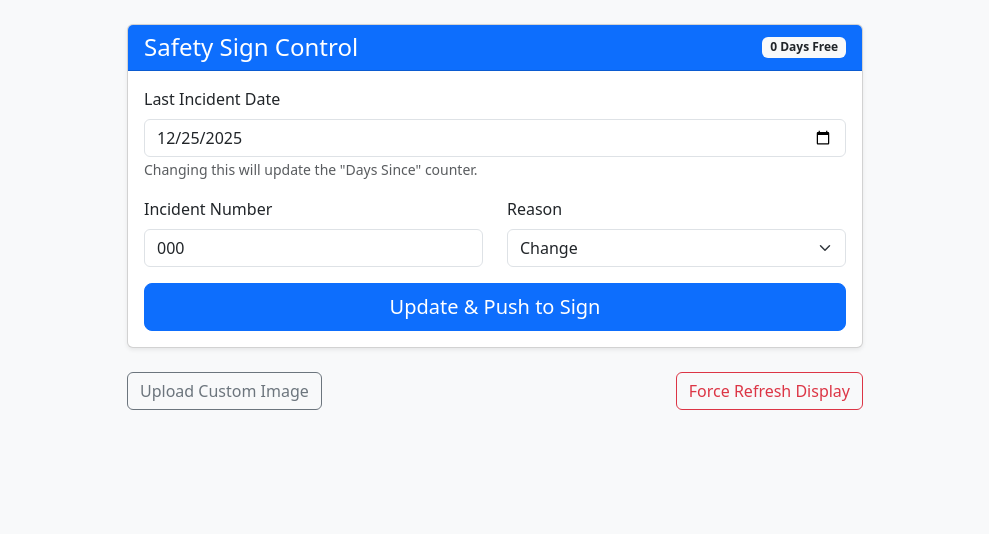
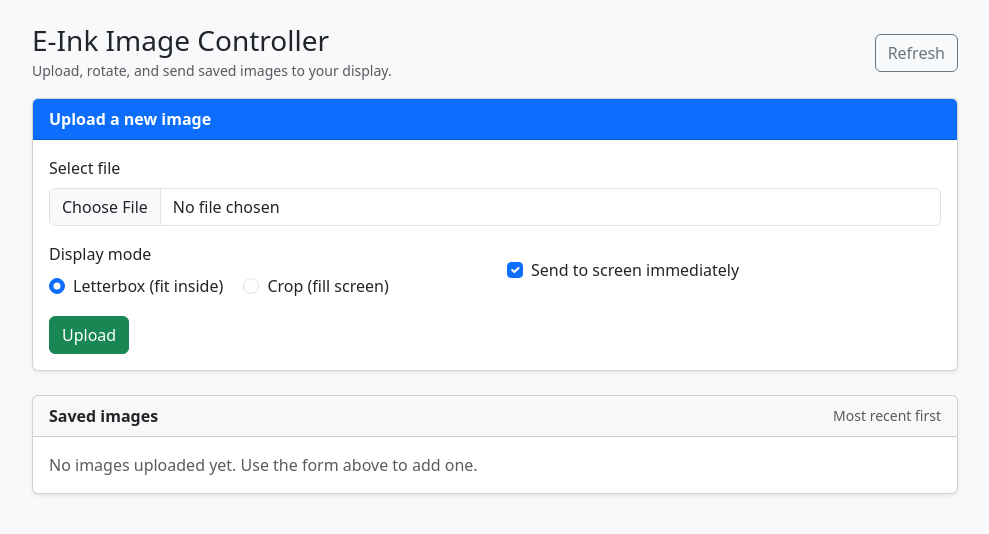
Before and after one commit to dsackr/eframe, a Flask app: page / in a window 1280 px wide. Shown: the top 534 px of the page, without its empty margins (145-1134 px from the left). Run offline with Flask 3, Linux system fonts and the light colour scheme; parts of the project's set-up code (start-up, migrations or seed data) failed here and were passed over.

Commit message:
Refocus app to manage display images

```diff
--- a/app.py
+++ b/app.py
@@ -1,45 +1,20 @@
 #!/usr/bin/env python3
+import logging
+import os
+import signal
 import sys
-import os
-import json
 import time
-import threading
-import schedule
-import uuid
-import signal
-import logging
+from datetime import datetime
 from pathlib import Path
-from datetime import datetime, timedelta
-from flask import Flask, render_template, request, redirect, url_for, send_from_directory
-from PIL import Image, ImageDraw, ImageFont, ImageOps
+from typing import Optional
+from flask import Flask, abort, redirect, render_template, request, send_from_directory, url_for
+from PIL import Image, ImageOps
 from werkzeug.utils import secure_filename
 
 # --- CONFIGURATION ---
 BASE_DIR = Path(__file__).resolve().parent
 LIB_DIR = BASE_DIR / "lib"
-STATIC_DIR = BASE_DIR / "static"
 UPLOAD_DIR = BASE_DIR / "uploads"
-DATA_FILE = BASE_DIR / 'data.json'
-BACKGROUND_IMAGE = STATIC_DIR / 'background.png'
-OUTPUT_IMAGE = STATIC_DIR / 'current_sign.png'
-
-# Font sizes
-FONT_SIZE_DAYS = 400
-FONT_SIZE_PRIOR_COUNT = 150
-FONT_SIZE_INCIDENT = 100
-FONT_SIZE_CHECKMARK = 80
-
-# Positioning
-DAYS_Y_POSITION = 160
-DAYS_X_OFFSET = 0
-PRIOR_COUNT_X = 220
-PRIOR_COUNT_Y = 630
-INCIDENT_X_OFFSET = 70
-INCIDENT_Y = 650
-CHECKMARK_X = 940
-CHECKMARK_CHANGE_Y = 575
-CHECKMARK_DEPLOY_Y = 645
-CHECKMARK_MISSED_Y = 705
 
 # Display Config
 PANEL_WIDTH = 1600
@@ -49,7 +24,7 @@ PANEL_HEIGHT = 1200
 logging.basicConfig(
     level=logging.INFO,
     format='%(asctime)s - %(name)s - %(levelname)s - %(message)s',
-    handlers=[logging.StreamHandler()]
+    handlers=[logging.StreamHandler()],
 )
 logger = logging.getLogger(__name__)
 
@@ -62,51 +37,45 @@ app.config['MAX_CONTENT_LENGTH'] = 20 * 1024 * 1024
 ALLOWED_EXTENSIONS = {'png', 'jpg', 'jpeg', 'gif', 'bmp', 'webp'}
 os.makedirs(UPLOAD_DIR, exist_ok=True)
 
+
 # --- UTILITIES ---
 
 def signal_handler(sig, frame):
-    logger.info('Shutting down Safety Tracker...')
+    logger.info('Shutting down display app...')
     sys.exit(0)
+
 
 signal.signal(signal.SIGINT, signal_handler)
 signal.signal(signal.SIGTERM, signal_handler)
 
-def allowed_file(filename):
+
+def allowed_file(filename: str) -> bool:
     return '.' in filename and filename.rsplit('.', 1)[1].lower() in ALLOWED_EXTENSIONS
 
-def load_data():
-    if os.path.exists(DATA_FILE):
-        with open(DATA_FILE, 'r') as f:
-            return json.load(f)
-    return {
-        'days_since': 0, 'prior_count': 0, 'incident_number': '000',
-        'incident_date': datetime.now().strftime('%Y-%m-%d'),
-        'prior_incident_date': datetime.now().strftime('%Y-%m-%d'),
-        'reason': 'Change'
-    }
 
-def save_data(data):
-    with open(DATA_FILE, 'w') as f:
-        json.dump(data, f, indent=2)
+def get_image_path(filename: str) -> Optional[Path]:
+    safe_name = secure_filename(filename)
+    if safe_name != filename or not allowed_file(safe_name):
+        return None
+    path = UPLOAD_DIR / safe_name
+    if not path.exists():
+        return None
+    return path
 
-def get_font(size):
-    # Try local font first, then system font, then default
-    local_font = STATIC_DIR / 'DejaVuSans-Bold.ttf'
-    system_font = '/usr/share/fonts/truetype/dejavu/DejaVuSans-Bold.ttf'
 
-    try:
-        if local_font.exists():
-            return ImageFont.truetype(str(local_font), size)
-        elif os.path.exists(system_font):
-            return ImageFont.truetype(system_font, size)
-    except:
-        pass
-    return ImageFont.load_default()
-
-def process_image_for_display(img, target_size=(PANEL_WIDTH, PANEL_HEIGHT), mode='letterbox', bg_color='white'):
+def process_image_for_display(
+    img: Image.Image,
+    target_size=(PANEL_WIDTH, PANEL_HEIGHT),
+    mode: str = 'letterbox',
+    rotation_degrees: int = 0,
+    bg_color: str = 'white',
+) -> Image.Image:
     if img.mode != 'RGB':
         img = img.convert('RGB')
     img = ImageOps.exif_transpose(img)
+
+    if rotation_degrees % 360 != 0:
+        img = img.rotate(rotation_degrees, expand=True)
 
     img_width, img_height = img.size
     target_width, target_height = target_size
@@ -131,18 +100,19 @@ def process_image_for_display(img, target_size=(PANEL_WIDTH, PANEL_HEIGHT), mode
         img = canvas
     return img
 
-def display_on_epaper(img_path, crop_mode=False):
+
+def display_on_epaper(img_path: str, mode: str = 'letterbox', rotation_degrees: int = 0) -> bool:
     if not os.path.exists(img_path):
         return False
     try:
         import epd13in3E
-        logger.info(f"Displaying {img_path}")
+
+        logger.info(f"Displaying {img_path} ({mode}, {rotation_degrees} deg)")
         epd = epd13in3E.EPD()
         epd.Init()
 
         img = Image.open(img_path)
-        mode = 'crop' if crop_mode else 'letterbox'
-        img_processed = process_image_for_display(img, (PANEL_WIDTH, PANEL_HEIGHT), mode=mode)
+        img_processed = process_image_for_display(img, (PANEL_WIDTH, PANEL_HEIGHT), mode=mode, rotation_degrees=rotation_degrees)
 
         epd.display(epd.getbuffer(img_processed))
         time.sleep(2)
@@ -155,114 +125,90 @@ def display_on_epaper(img_path, crop_mode=False):
         logger.error(f"EPD Error: {e}")
         return False
 
-def generate_sign(auto_display=False):
-    data = load_data()
 
-    # Recalculate days
-    if 'incident_date' in data:
-        incident_date = datetime.strptime(data['incident_date'], '%Y-%m-%d')
-        data['days_since'] = (datetime.now() - incident_date).days
+def get_uploaded_files(limit: int = 24):
+    files = []
+    for fname in os.listdir(UPLOAD_DIR):
+        if not allowed_file(fname):
+            continue
+        path = UPLOAD_DIR / fname
+        files.append(
+            {
+                'name': fname,
+                'uploaded': datetime.fromtimestamp(path.stat().st_mtime),
+                'size_kb': round(path.stat().st_size / 1024),
+            }
+        )
+    files.sort(key=lambda f: f['uploaded'], reverse=True)
+    return files[:limit]
 
-    # Recalculate prior record
-    if 'prior_incident_date' in data and 'incident_date' in data:
-        prior = datetime.strptime(data['prior_incident_date'], '%Y-%m-%d')
-        curr = datetime.strptime(data['incident_date'], '%Y-%m-%d')
-        data['prior_count'] = (curr - prior).days
 
-    # Check if background exists, create placeholder if not
-    if not os.path.exists(BACKGROUND_IMAGE):
-        img = Image.new('RGB', (PANEL_WIDTH, PANEL_HEIGHT), color='white')
-    else:
-        img = Image.open(BACKGROUND_IMAGE)
+def rotate_image_file(path: Path, degrees: int) -> None:
+    img = Image.open(path)
+    img = ImageOps.exif_transpose(img)
+    rotated = img.rotate(degrees, expand=True)
+    rotated.save(path)
 
-    draw = ImageDraw.Draw(img)
-    w, h = img.size
-
-    # Draw Days
-    font_days = get_font(FONT_SIZE_DAYS)
-    bbox = draw.textbbox((0,0), str(data['days_since']), font=font_days)
-    draw.text(((w - (bbox[2]-bbox[0]))//2 + DAYS_X_OFFSET, DAYS_Y_POSITION), str(data['days_since']), font=font_days, fill='black')
-
-    # Draw Prior
-    font_count = get_font(FONT_SIZE_PRIOR_COUNT)
-    bbox_p = draw.textbbox((0,0), str(data['prior_count']), font=font_count)
-    draw.text((PRIOR_COUNT_X - (bbox_p[2]-bbox_p[0])//2, PRIOR_COUNT_Y), str(data['prior_count']), font=font_count, fill='white')
-
-    # Draw Incident #
-    font_inc = get_font(FONT_SIZE_INCIDENT)
-    bbox_i = draw.textbbox((0,0), str(data['incident_number']), font=font_inc)
-    draw.text(((w//2) - (bbox_i[2]-bbox_i[0])//2 + INCIDENT_X_OFFSET, INCIDENT_Y), str(data['incident_number']), font=font_inc, fill='white')
-
-    # Draw Checkmark
-    font_check = get_font(FONT_SIZE_CHECKMARK)
-    reason_map = {
-        'Change': CHECKMARK_CHANGE_Y,
-        'Deploy': CHECKMARK_DEPLOY_Y,
-        'Missed': CHECKMARK_MISSED_Y
-    }
-    if data['reason'] in reason_map:
-        draw.text((CHECKMARK_X, reason_map[data['reason']]), '✓', font=font_check, fill='blue')
-
-    img.save(OUTPUT_IMAGE)
-    if auto_display:
-        display_on_epaper(OUTPUT_IMAGE)
-    return OUTPUT_IMAGE
 
 # --- ROUTES ---
 
+
 @app.route('/')
 def index():
-    return render_template('index.html', data=load_data())
+    files = get_uploaded_files()
+    return render_template('index.html', files=files)
 
-@app.route('/update', methods=['POST'])
-def update():
-    data = load_data()
-    # If date changed, update prior record logic
-    new_date = request.form.get('incident_date')
-    if new_date and new_date != data.get('incident_date'):
-        data['prior_incident_date'] = data.get('incident_date')
-
-    data['incident_number'] = request.form.get('incident_number')
-    data['incident_date'] = new_date
-    data['reason'] = request.form.get('reason')
-    save_data(data)
-    generate_sign(auto_display=True)
-    return redirect(url_for('index'))
-
-@app.route('/upload_image')
-def upload_page():
-    files = sorted([f for f in os.listdir(UPLOAD_DIR) if allowed_file(f)], reverse=True)[:20]
-    return render_template('upload.html', files=files)
 
 @app.route('/upload', methods=['POST'])
 def upload():
     f = request.files.get('file')
     if f and allowed_file(f.filename):
         fname = secure_filename(f"{datetime.now().strftime('%Y%m%d_%H%M%S')}_{f.filename}")
-        path = os.path.join(UPLOAD_DIR, fname)
+        path = UPLOAD_DIR / fname
         f.save(path)
+
+        mode = request.form.get('mode', 'letterbox')
         if request.form.get('display_immediately'):
-            display_on_epaper(path, crop_mode=(request.form.get('crop_mode')=='on'))
-    return redirect(url_for('upload_page'))
+            display_on_epaper(str(path), mode=mode)
+    return redirect(url_for('index'))
+
+
+@app.route('/display/<filename>', methods=['POST'])
+def display(filename):
+    path = get_image_path(filename)
+    if not path:
+        abort(404)
+
+    mode = request.form.get('mode', 'letterbox')
+    rotation = int(request.form.get('rotation', 0))
+    display_on_epaper(str(path), mode=mode, rotation_degrees=rotation)
+    return redirect(url_for('index'))
+
+
+@app.route('/rotate/<filename>', methods=['POST'])
+def rotate(filename):
+    path = get_image_path(filename)
+    if not path:
+        abort(404)
+
+    direction = request.form.get('direction', 'right')
+    degrees = -90 if direction == 'left' else 90
+    rotate_image_file(path, degrees)
+    return redirect(url_for('index'))
+
 
 @app.route('/preview/<filename>')
 def preview(filename):
-    return send_from_directory(UPLOAD_DIR, filename)
+    path = get_image_path(filename)
+    if not path:
+        abort(404)
+    return send_from_directory(str(UPLOAD_DIR), path.name)
 
-@app.route('/force_refresh', methods=['POST'])
-def force_refresh():
-    generate_sign(auto_display=True)
+
+@app.route('/upload_image')
+def upload_page():
     return redirect(url_for('index'))
 
-# --- SCHEDULE ---
-def run_schedule():
-    while True:
-        schedule.run_pending()
-        time.sleep(60)
-
-schedule.every().day.at("18:00").do(lambda: generate_sign(auto_display=True))
-threading.Thread(target=run_schedule, daemon=True).start()
 
 if __name__ == '__main__':
-    generate_sign(auto_display=False)
     app.run(host='0.0.0.0', port=5000)
--- a/templates/index.html
+++ b/templates/index.html
@@ -1,52 +1,106 @@
 <!DOCTYPE html>
 <html>
 <head>
-    <title>Safety Tracker</title>
+    <title>E-Ink Image Controller</title>
     <meta name="viewport" content="width=device-width, initial-scale=1">
     <link href="https://cdn.jsdelivr.net/npm/bootstrap@5.3.0/dist/css/bootstrap.min.css" rel="stylesheet">
 </head>
 <body class="bg-light">
 <div class="container py-4">
     <div class="row justify-content-center">
-        <div class="col-md-8">
+        <div class="col-lg-10">
+            <div class="d-flex align-items-center justify-content-between mb-3">
+                <div>
+                    <h3 class="mb-0">E-Ink Image Controller</h3>
+                    <small class="text-muted">Upload, rotate, and send saved images to your display.</small>
+                </div>
+                <a href="/" class="btn btn-outline-secondary">Refresh</a>
+            </div>
+
             <div class="card shadow-sm mb-4">
-                <div class="card-header bg-primary text-white d-flex justify-content-between align-items-center">
-                    <h4 class="m-0">Safety Sign Control</h4>
-                    <span class="badge bg-light text-dark">{{ data.days_since }} Days Free</span>
+                <div class="card-header bg-primary text-white">
+                    <strong>Upload a new image</strong>
                 </div>
                 <div class="card-body">
-                    <form action="/update" method="POST">
-                        <div class="mb-3">
-                            <label class="form-label">Last Incident Date</label>
-                            <input type="date" name="incident_date" class="form-control" value="{{ data.incident_date }}" required>
-                            <small class="text-muted">Changing this will update the "Days Since" counter.</small>
+                    <form action="/upload" method="POST" enctype="multipart/form-data" class="row gy-3">
+                        <div class="col-12">
+                            <label class="form-label">Select file</label>
+                            <input type="file" name="file" class="form-control" required>
                         </div>
-                        <div class="row">
-                            <div class="col-md-6 mb-3">
-                                <label class="form-label">Incident Number</label>
-                                <input type="text" name="incident_number" class="form-control" value="{{ data.incident_number }}">
+                        <div class="col-md-6">
+                            <label class="form-label d-block">Display mode</label>
+                            <div class="form-check form-check-inline">
+                                <input class="form-check-input" type="radio" name="mode" id="modeLetterbox" value="letterbox" checked>
+                                <label class="form-check-label" for="modeLetterbox">Letterbox (fit inside)</label>
                             </div>
-                            <div class="col-md-6 mb-3">
-                                <label class="form-label">Reason</label>
-                                <select name="reason" class="form-select">
-                                    <option value="Change" {% if data.reason == 'Change' %}selected{% endif %}>Change</option>
-                                    <option value="Deploy" {% if data.reason == 'Deploy' %}selected{% endif %}>Deploy</option>
-                                    <option value="Missed" {% if data.reason == 'Missed' %}selected{% endif %}>Missed Process</option>
-                                </select>
+                            <div class="form-check form-check-inline">
+                                <input class="form-check-input" type="radio" name="mode" id="modeCrop" value="crop">
+                                <label class="form-check-label" for="modeCrop">Crop (fill screen)</label>
                             </div>
                         </div>
-                        <div class="d-grid gap-2">
-                            <button type="submit" class="btn btn-primary btn-lg">Update & Push to Sign</button>
+                        <div class="col-md-6 d-flex align-items-center">
+                            <div class="form-check">
+                                <input class="form-check-input" type="checkbox" name="display_immediately" id="displayCheck" checked>
+                                <label class="form-check-label" for="displayCheck">Send to screen immediately</label>
+                            </div>
+                        </div>
+                        <div class="col-12">
+                            <button type="submit" class="btn btn-success">Upload</button>
                         </div>
                     </form>
                 </div>
             </div>
 
-            <div class="d-flex justify-content-between">
-                <a href="/upload_image" class="btn btn-outline-secondary">Upload Custom Image</a>
-                <form action="/force_refresh" method="POST" style="display:inline;">
-                    <button type="submit" class="btn btn-outline-danger">Force Refresh Display</button>
-                </form>
+            <div class="card shadow-sm">
+                <div class="card-header d-flex justify-content-between align-items-center">
+                    <strong>Saved images</strong>
+                    <span class="text-muted small">Most recent first</span>
+                </div>
+                <div class="card-body">
+                    {% if files %}
+                    <div class="row g-3">
+                        {% for file in files %}
+                        <div class="col-12 col-md-6 col-lg-4">
+                            <div class="card h-100">
+                                <img src="/preview/{{ file.name }}" class="card-img-top" style="height: 200px; object-fit: cover;">
+                                <div class="card-body">
+                                    <div class="d-flex justify-content-between align-items-start mb-2">
+                                        <div>
+                                            <h6 class="mb-0 text-truncate" title="{{ file.name }}">{{ file.name }}</h6>
+                                            <small class="text-muted">{{ file.uploaded.strftime('%Y-%m-%d %H:%M') }} • {{ file.size_kb }} KB</small>
+                                        </div>
+                                    </div>
+                                    <div class="d-grid gap-2">
+                                        <div class="btn-group" role="group">
+                                            <form action="/display/{{ file.name }}" method="POST">
+                                                <input type="hidden" name="mode" value="letterbox">
+                                                <button class="btn btn-outline-primary" type="submit">Display (Letterbox)</button>
+                                            </form>
+                                            <form action="/display/{{ file.name }}" method="POST">
+                                                <input type="hidden" name="mode" value="crop">
+                                                <button class="btn btn-outline-primary" type="submit">Display (Crop)</button>
+                                            </form>
+                                        </div>
+                                        <div class="btn-group" role="group">
+                                            <form action="/rotate/{{ file.name }}" method="POST">
+                                                <input type="hidden" name="direction" value="left">
+                                                <button class="btn btn-outline-secondary" type="submit">⟲ Rotate left</button>
+                                            </form>
+                                            <form action="/rotate/{{ file.name }}" method="POST">
+                                                <input type="hidden" name="direction" value="right">
+                                                <button class="btn btn-outline-secondary" type="submit">⟳ Rotate right</button>
+                                            </form>
+                                        </div>
+                                    </div>
+                                </div>
+                            </div>
+                        </div>
+                        {% endfor %}
+                    </div>
+                    {% else %}
+                        <p class="text-muted mb-0">No images uploaded yet. Use the form above to add one.</p>
+                    {% endif %}
+                </div>
             </div>
         </div>
     </div>
```
Also changed, not shown: templates/upload.html (deleted, +0 -47 lines).
